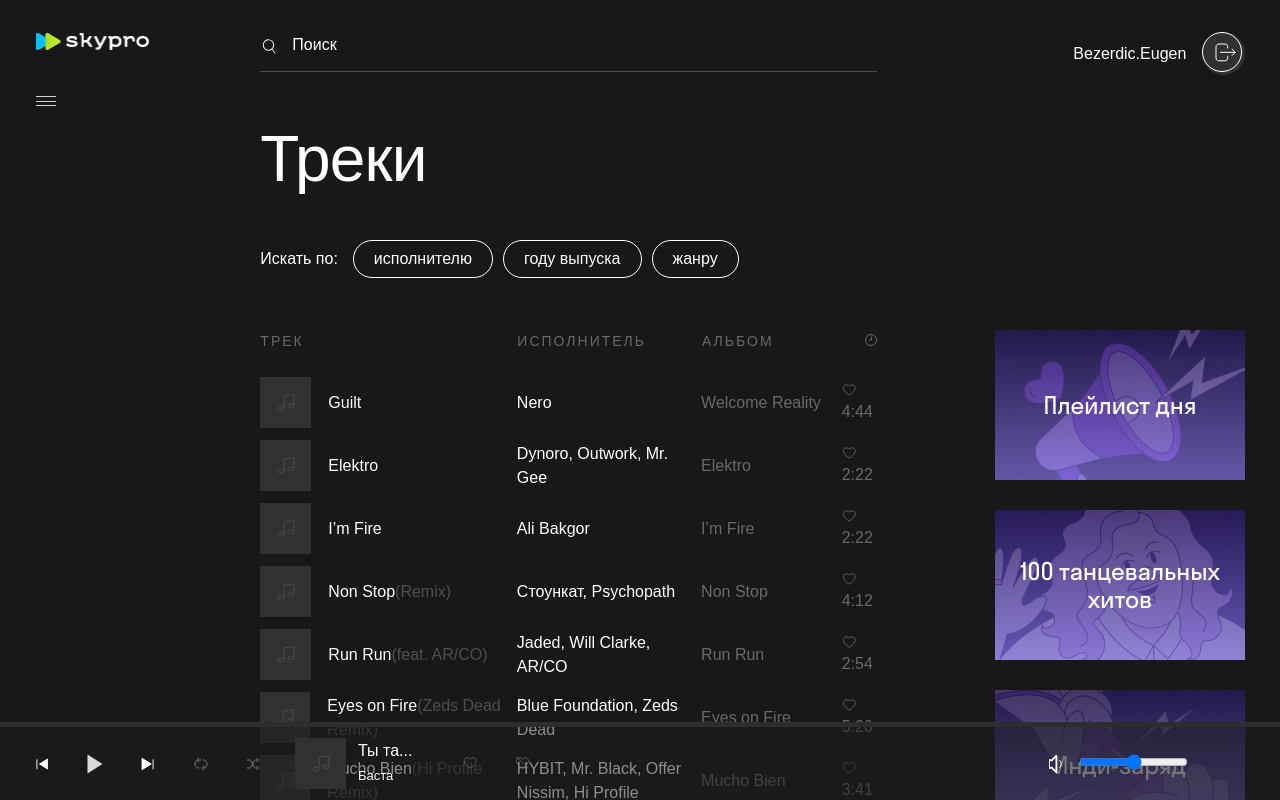
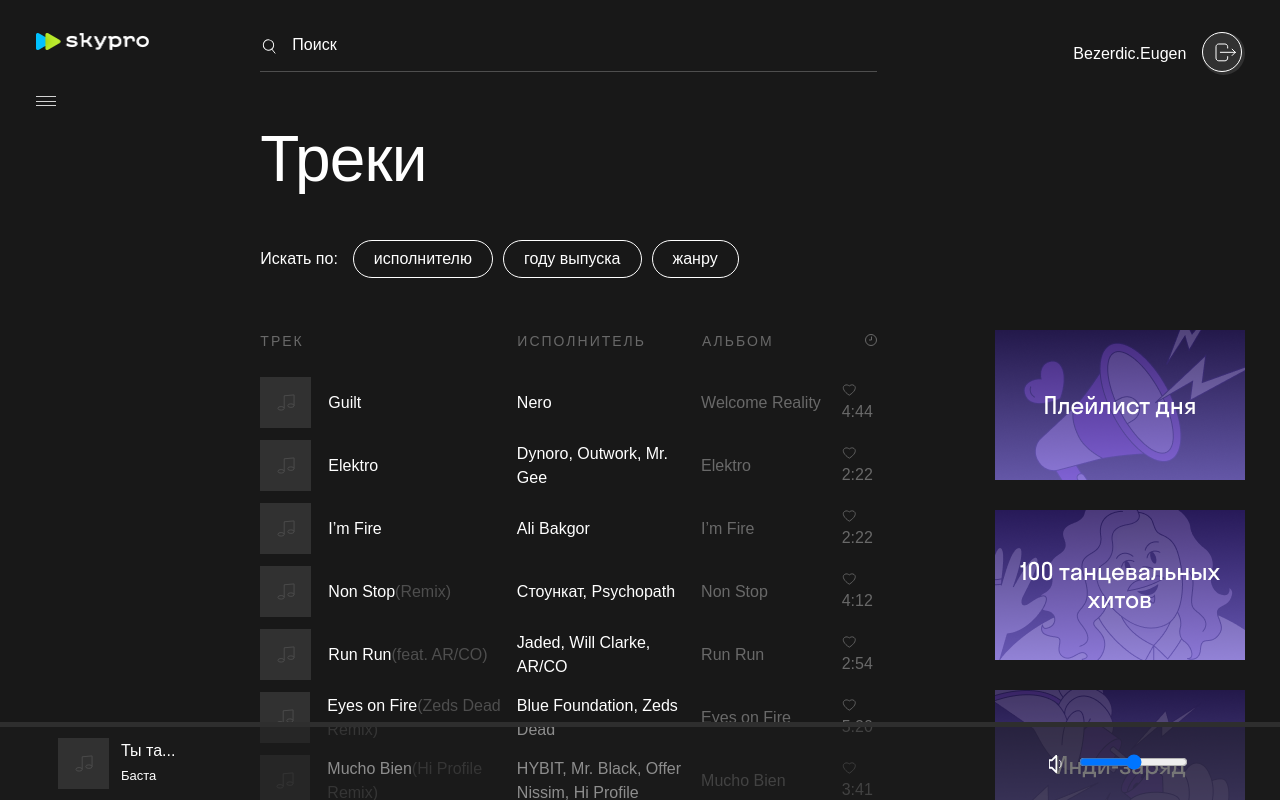
Before and after one commit to Worittage/worymusi, a React (Create React App) app: page / in a window 1280 px wide. Built offline with nearby package versions, Linux system fonts and the light colour scheme.

Commit message:
addSkeletonBar

```diff
--- a/package.json
+++ b/package.json
@@ -8,6 +8,7 @@
     "@testing-library/user-event": "^13.5.0",
     "react": "^18.3.1",
     "react-dom": "^18.3.1",
+    "react-loading-skeleton": "^3.5.0",
     "react-scripts": "^5.0.1",
     "web-vitals": "^2.1.4"
   },
--- a/src/components/barComponents/Bar.jsx
+++ b/src/components/barComponents/Bar.jsx
@@ -1,70 +1,77 @@
-import React from "react";
-import './bar.css'
+import React, { Component } from 'react';
+import Skeleton from 'react-loading-skeleton';
+import './bar.css'; // Импортируем файл с кастомными стилями
 
-const Bar = () => {
+export class Bar extends Component {
+  constructor(props) {
+    super(props);
+    this.state = {
+      isLoading: true,
+      track: null,
+    };
+  }
+
+  componentDidMount() {
+    setTimeout(() => {
+      this.setState({
+        isLoading: false,
+        track: {
+          title: 'Ты та...',
+          artist: 'Баста',
+          album: 'Баста',
+        },
+      });
+    }, 3000);
+  }
+
+  render() {
+    const { isLoading, track } = this.state;
+
     return (
       <div className="bar">
         <div className="bar__content">
-                <div className="bar__player-progress"></div>
+          <div className="bar__player-progress" />
           <div className="bar__player-block">
             <div className="bar__player player">
               <div className="player__controls">
-                        <div className="player__btn-prev">
-                        <svg className="player__btn-prev-svg" alt="prev">
-                            <use xlinkHref="img/icon/sprite.svg#icon-prev"></use>
-                        </svg>
+                {/* Управление воспроизведением */}
               </div>
-                        <div className="player__btn-play _btn">
-                        <svg className="player__btn-play-svg" alt="play">
-                            <use xlinkHref="img/icon/sprite.svg#icon-play"></use>
-                        </svg>
-                        </div>
-                        <div className="player__btn-next">
-                        <svg className="player__btn-next-svg" alt="next">
-                            <use xlinkHref="img/icon/sprite.svg#icon-next"></use>
-                        </svg>
-                        </div>
-                        <div className="player__btn-repeat _btn-icon">
-                        <svg className="player__btn-repeat-svg" alt="repeat">
-                            <use xlinkHref="img/icon/sprite.svg#icon-repeat"></use>
-                        </svg>
-                        </div>
-                        <div className="player__btn-shuffle _btn-icon">
-                        <svg className="player__btn-shuffle-svg" alt="shuffle">
-                            <use xlinkHref="img/icon/sprite.svg#icon-shuffle"></use>
-                        </svg>
-                        </div>
-                    </div>
-
               <div className="player__track-play track-play">
                 <div className="track-play__contain">
                   <div className="track-play__image">
+                    {isLoading ? (
+                      <Skeleton circle={true} height={50} width={50} className="skeleton-circle" />
+                    ) : (
                       <svg className="track-play__svg" alt="music">
-                            <use xlinkHref="img/icon/sprite.svg#icon-note"></use>
+                        <use xlinkHref="img/icon/sprite.svg#icon-note" />
                       </svg>
+                    )}
                   </div>
                   <div className="track-play__author">
-                            <a className="track-play__author-link" href="http://"
-                            >Ты та...</a>
-
+                    {isLoading ? (
+                      <Skeleton width={120} className="skeleton-bar" />
+                    ) : (
+                      <a className="track-play__author-link" href="http://">
+                        {track.title}
+                      </a>
+                    )}
                   </div>
                   <div className="track-play__album">
-                            <a className="track-play__album-link" href="http://">Баста</a>
+                    {isLoading ? (
+                      <Skeleton width={120} className="skeleton-bar" />
+                    ) : (
+                      <a className="track-play__album-link" href="http://">
+                        {track.artist}
+                      </a>
+                    )}
                   </div>
                 </div>
-
                 <div className="track-play__like-dis">
                   <div className="track-play__like _btn-icon">
-                            <svg className="track-play__like-svg" alt="like">
-                            <use xlinkHref="img/icon/sprite.svg#icon-like"></use>
-                            </svg>
+                    <Skeleton width={30} height={30} circle={true} />
                   </div>
                   <div className="track-play__dislike _btn-icon">
-                            <svg className="track-play__dislike-svg" alt="dislike">
-                            <use
-                                xlinkHref="img/icon/sprite.svg#icon-dislike"
-                            ></use>
-                            </svg>
+                    <Skeleton width={30} height={30} circle={true} />
                   </div>
                 </div>
               </div>
@@ -72,23 +79,28 @@ const Bar = () => {
             <div className="bar__volume-block volume">
               <div className="volume__content">
                 <div className="volume__image">
+                  {isLoading ? (
+                    <Skeleton circle={true} height={40} width={40} />
+                  ) : (
                     <svg className="volume__svg" alt="volume">
-                            <use xlinkHref="img/icon/sprite.svg#icon-volume"></use>
+                      <use xlinkHref="img/icon/sprite.svg#icon-volume" />
                     </svg>
+                  )}
                 </div>
                 <div className="volume__progress _btn">
-                        <input
-                            className="volume__progress-line _btn"
-                            type="range"
-                            name="range"
-                        />
+                  {isLoading ? (
+                    <Skeleton height={10} width={200} className="skeleton-bar" />
+                  ) : (
+                    <input className="volume__progress-line _btn" type="range" name="range" />
+                  )}
                 </div>
               </div>
             </div>
           </div>
         </div>
       </div>
-    )
+    );
+  }
 }
 
 export default Bar;
--- a/src/components/barComponents/bar.css
+++ b/src/components/barComponents/bar.css
@@ -293,3 +293,21 @@
   .volume__progress-line {
     width: 109px;
   }
+
+
+  .skeleton-container {
+    margin-top: 20px;
+    padding: 10px;
+    border-radius: 8px;
+    background-color: #f0f0f0;
+    box-shadow: 0 2px 5px rgba(0, 0, 0, 0.1);
+  }
+
+  .skeleton-circle {
+    background-color: #e0e0e0;
+    border-radius: 50%;
+  }
+
+  .skeleton-bar {
+    background-color: #e0e0e0;
+  }
```
Also changed, not shown: src/App.css (line endings or trailing spaces), 2 other files (tests, documents, lock files or other folders). Lines whose indentation alone changed are shown as unchanged.
